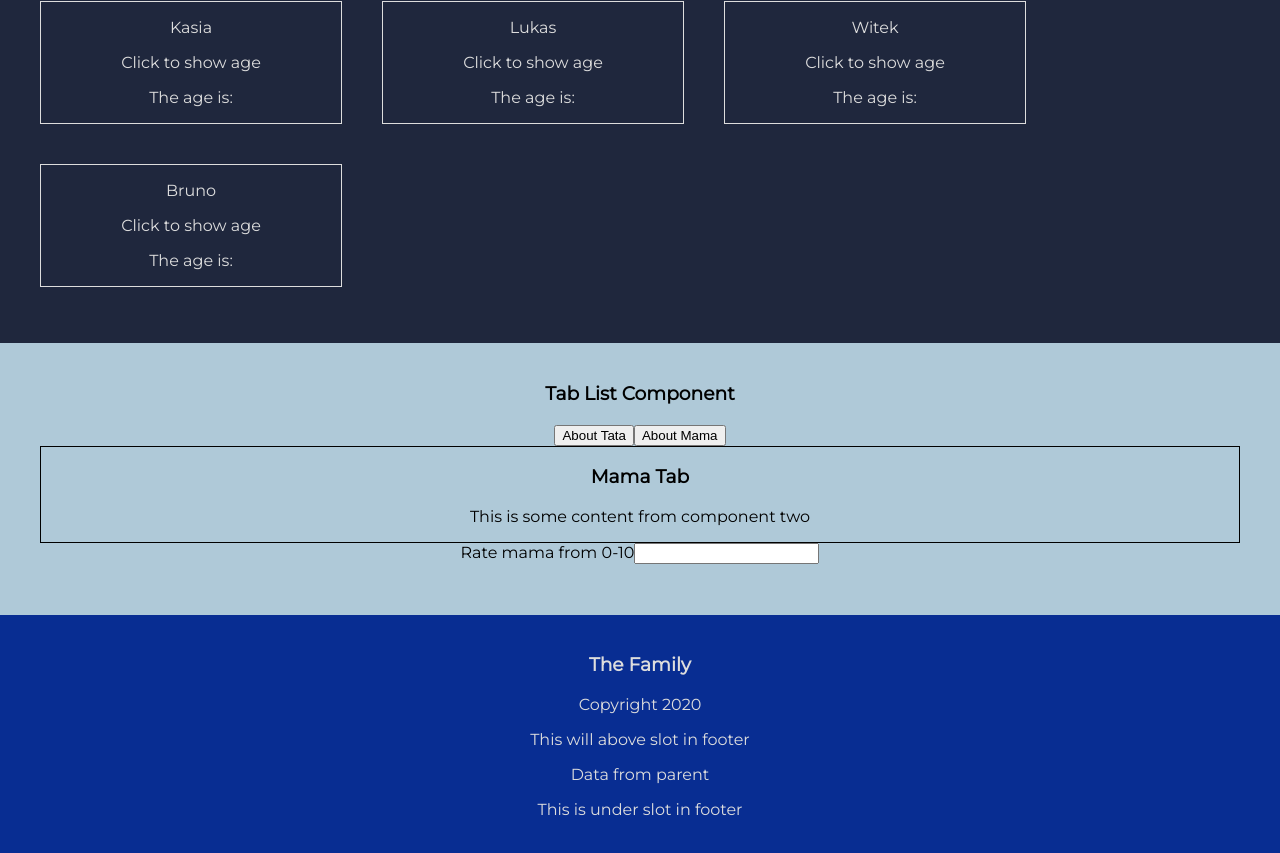
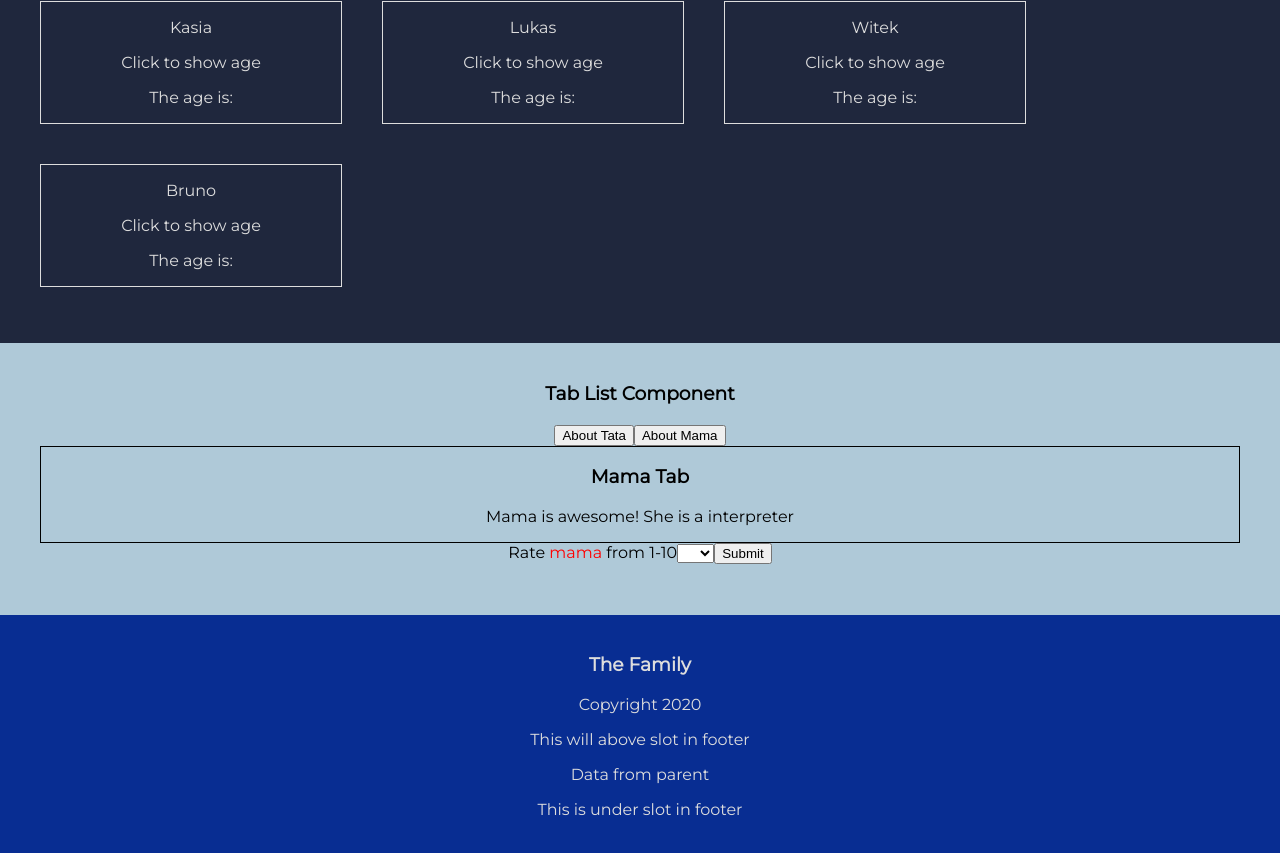
Before and after one commit to Lucascoorek/first-vue, a Vue app: page / in a window 1280 px wide. Shown: the part 394-1247 px from the top of the page. Built offline with nearby package versions, Linux system fonts and the light colour scheme.

Commit message:
adding axios

```diff
--- a/package.json
+++ b/package.json
@@ -8,6 +8,7 @@
     "lint": "vue-cli-service lint"
   },
   "dependencies": {
+    "axios": "^0.19.2",
     "core-js": "^3.6.4",
     "vue": "^2.6.11"
   },
--- a/src/components/tab-component/tab-first.vue
+++ b/src/components/tab-component/tab-first.vue
@@ -11,8 +11,8 @@ export default {
   name: "FirstTab",
   data() {
     return {
-      title: "Tata Tab",
-      msg: "This is some content from component one"
+      title: "Tata",
+      msg: "Tata's name is Lukas. He is web developer"
     };
   }
 };
--- a/src/components/tab-component/tab-list.vue
+++ b/src/components/tab-component/tab-list.vue
@@ -8,8 +8,14 @@
         <component v-bind:is="component"></component>
       </keep-alive>
       <slot name="component">
-        <label for="text">Rate {{component}} from 0-10</label>
-        <input id="text" type="text" v-model.lazy="score[component]" />
+        <form @submit="submit" >
+        <label for="text">Rate <span style="color: red;">{{component}}</span> from 1-10</label>
+        <select id="text" v-model.lazy="score[component]" >
+          <option v-for="(score, i) in scoresArray" :key="i" >{{score}}</option>
+        </select>
+        <input type="submit" value="Submit">
+        <p style="color: red;" v-if="error">Need to give a score to Tata & Mama</p>
+        </form>
       </slot>
     </div>
   </div>
@@ -31,10 +37,33 @@ export default {
       title: "Tab List Component",
       component: "mama",
       score: {
-        mama: "",
-        tata: ""
+        mama: 0,
+        tata: 0,
+      },
+      scoresArray: [1,2,3,4,5,6,7,8,9,10],
+      error: false,
+    };
+  },
+  methods: {
+    submit(e){
+      e.preventDefault();
+      if(this.score.mama === 0 || this.score.tata === 0){
+        this.error = true;
+        return;
       }
-    };
+      this.$http.post('https://jsonplaceholder.typicode.com/posts', {
+        method: 'POST',
+        body: JSON.stringify({
+          title: 'score',
+          body: this.score,
+          userId: 1
+        }),
+        headers: {
+          "Content-type": "application/json; charset=UTF-8"
+        }
+      }).then(res => console.log(res.data))
+      this.error= false;
+    }
   }
 };
 </script>
--- a/src/components/tab-component/tab-second.vue
+++ b/src/components/tab-component/tab-second.vue
@@ -12,7 +12,7 @@ export default {
   data() {
     return {
       title: "Mama Tab",
-      msg: "This is some content from component two"
+      msg: "Mama is awesome! She is a interpreter"
     };
   }
 };
--- a/src/main.js
+++ b/src/main.js
@@ -1,10 +1,12 @@
 import Vue from 'vue'
 import App from './App.vue'
+import axios from "axios";
 import './assets/css/style.css'
 
 export const eventHub = new Vue();
 
 Vue.config.productionTip = false
+Vue.prototype.$http = axios
 
 
 new Vue({
```
Also changed, not shown: 1 other file (tests, documents, lock files or other folders).
